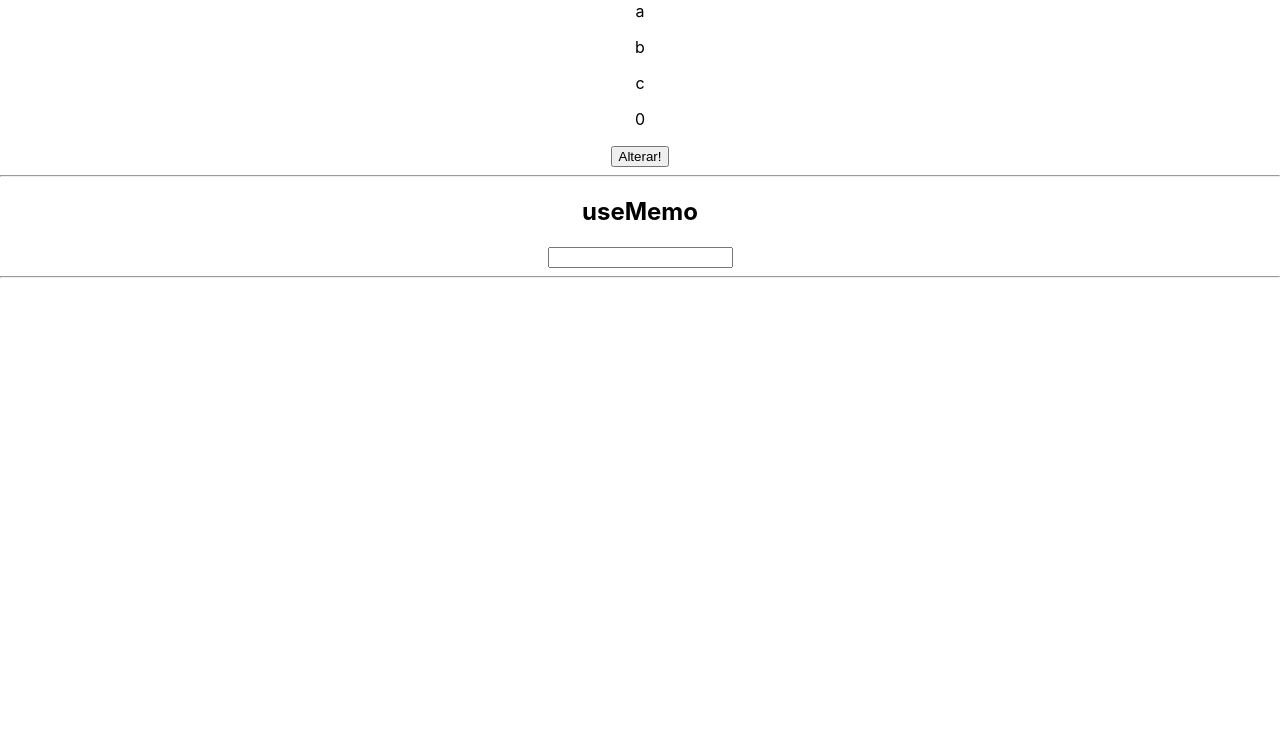
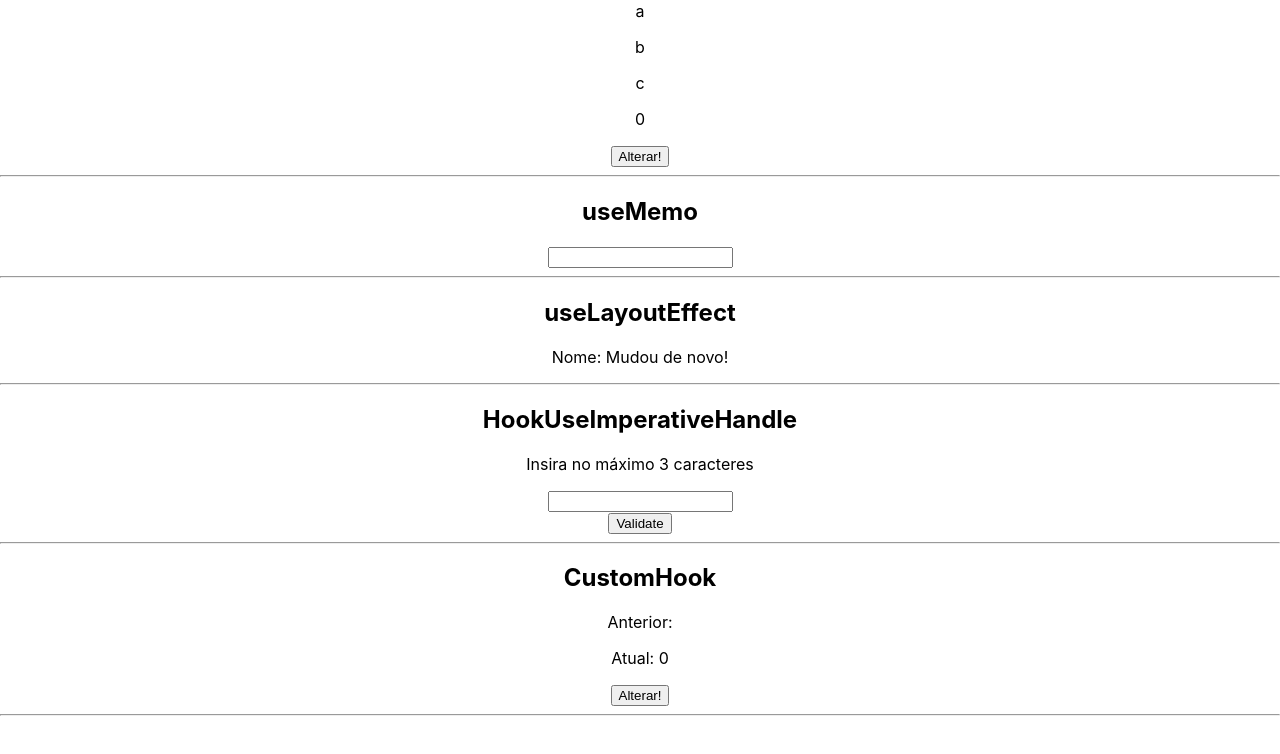
Before and after one commit to gustavojung23/Fundamentos-React, a React (Create React App) app in the folder react-hooks/: page / in a window 1280 px wide. Shown: the part 1334-2088 px from the top of the page. Built offline with nearby package versions, Linux system fonts and the light colour scheme.

Commit message:
Add customHook and hooks React

```diff
--- /dev/null
+++ b/react-hooks/src/components/CustomHook.jsx
@@ -0,0 +1,20 @@
+import { useState } from "react"
+import { usePrevious } from "../hooks/usePrevious"
+
+const CustomHook = () => {
+
+    const [number, setNumber] = useState(0);
+    const previousValue = usePrevious(number);
+
+    return (
+        <div>
+            <h2>CustomHook</h2>
+            <p>Anterior: {previousValue}</p>
+            <p>Atual: {number}</p>
+            <button onClick={() => setNumber(Math.random().toFixed(2))}>Alterar!</button>
+            <hr />
+        </div>
+    )
+}
+
+export default CustomHook
--- /dev/null
+++ b/react-hooks/src/components/HookUseImperativeHandle.jsx
@@ -0,0 +1,18 @@
+import { useRef } from "react";
+import SomeComponent from "./SomeComponent";
+
+const HookUseImperativeHandle = () => {
+
+    const componentRef = useRef();
+
+    return (
+        <div>
+            <h2>HookUseImperativeHandle</h2>
+            <SomeComponent ref={componentRef} />
+            <button onClick={() => componentRef.current.validate()}>Validate</button>
+            <hr />
+        </div>
+    )
+}
+
+export default HookUseImperativeHandle
--- /dev/null
+++ b/react-hooks/src/components/HookUseLayoutEffect.jsx
@@ -0,0 +1,28 @@
+import { useLayoutEffect, useState, useEffect } from "react";
+
+const HookUseLayoutEffect = () => {
+
+  const [name, setName] = useState("Algum nome");
+
+  useEffect(() => {
+    console.log("2");
+    setName("Mudou de novo!");
+  }, []);
+
+  useLayoutEffect(() => {
+    console.log("1");
+    setName("Outro nome");
+  }, []);
+
+  console.log(name);
+
+  return (
+    <div>
+      <h2>useLayoutEffect</h2>
+      <p>Nome: {name}</p>
+      <hr />
+    </div>
+  )
+}
+
+export default HookUseLayoutEffect
--- /dev/null
+++ b/react-hooks/src/components/SomeComponent.jsx
@@ -0,0 +1,25 @@
+import { forwardRef, useRef, useImperativeHandle } from "react"
+
+const SomeComponent = forwardRef((props, ref) => {
+
+    const localInputRef = useRef();
+
+    useImperativeHandle(ref, () =>{
+        return{
+            validate: () => {
+                if(localInputRef.current.value.length > 3){
+                    localInputRef.current.value = "";
+                }
+            }
+        }
+    });
+
+    return (
+        <div>
+            <p>Insira no máximo 3 caracteres</p>
+            <input type="text" ref={localInputRef} />
+        </div>
+    )
+});
+
+export default SomeComponent
--- /dev/null
+++ b/react-hooks/src/hooks/usePrevious.jsx
@@ -0,0 +1,14 @@
+import { useEffect, useRef, useDebugValue } from "react"
+
+export const usePrevious = (value) => {
+    const ref = useRef;
+
+    useDebugValue("--- CUSTOM HOOK E USE DEBUG VALUE ---");
+    useDebugValue("O número anterior é " + value);
+
+    useEffect(() => {
+        ref.current = value;
+    });
+
+    return ref.current;
+}
--- a/react-hooks/src/pages/Home.jsx
+++ b/react-hooks/src/pages/Home.jsx
@@ -6,6 +6,9 @@ import HookUseContext from '../components/HookUseContext'
 import HookUseRef from '../components/HookUseRef.jsx'
 import HookUseCallBack from '../components/HookUseCallBack.jsx'
 import HookUseMemo from '../components/HookUseMemo.jsx'
+import HookUseLayoutEffect from '../components/HookUseLayoutEffect.jsx'
+import HookUseImperativeHandle from '../components/HookUseImperativeHandle.jsx'
+import CustomHook from '../components/CustomHook.jsx'
 
 import { useContext } from "react";
 import { SomeContext } from "../components/HookUseContext.jsx";
@@ -26,6 +29,9 @@ const Home = () => {
             <HookUseRef />
             <HookUseCallBack />
             <HookUseMemo />
+            <HookUseLayoutEffect />
+            <HookUseImperativeHandle />
+            <CustomHook />
         </div>
     )
 }
```
